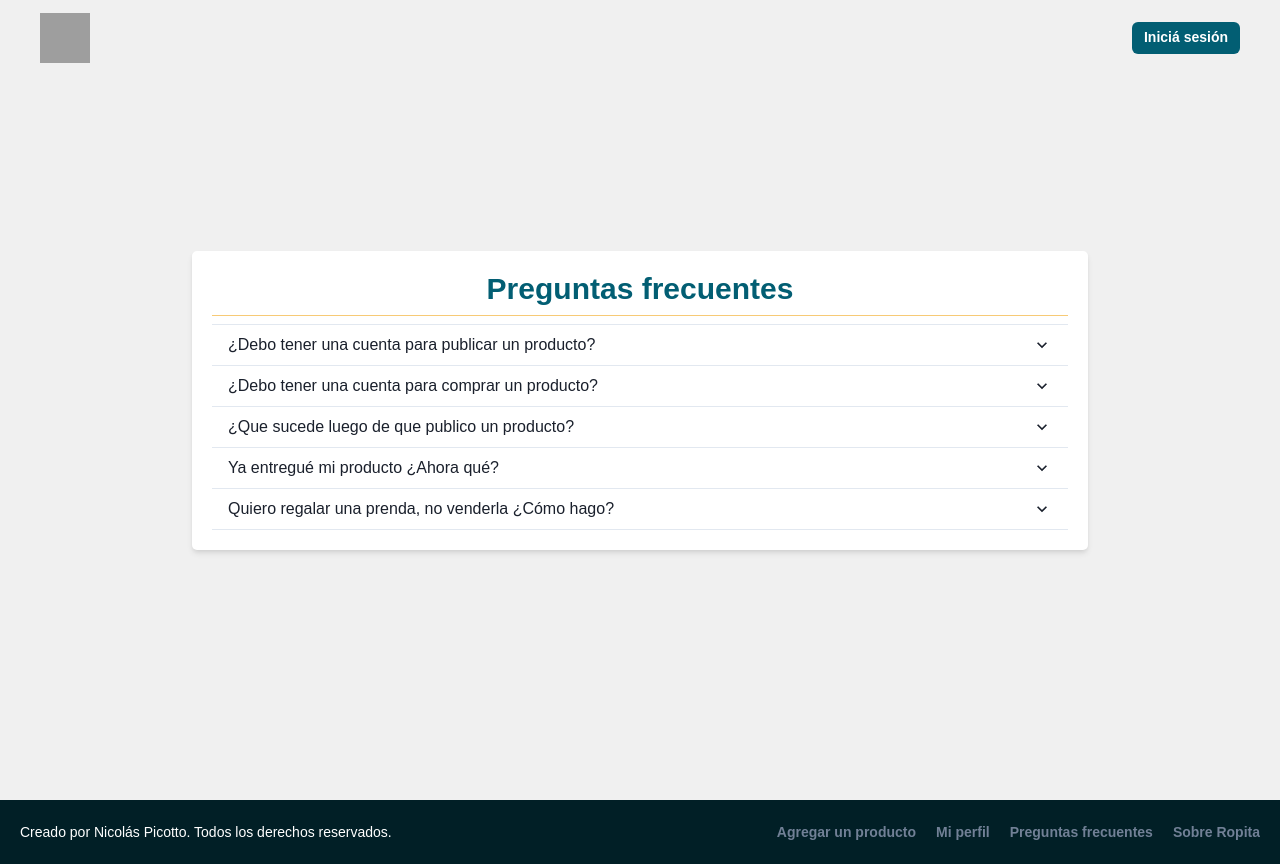
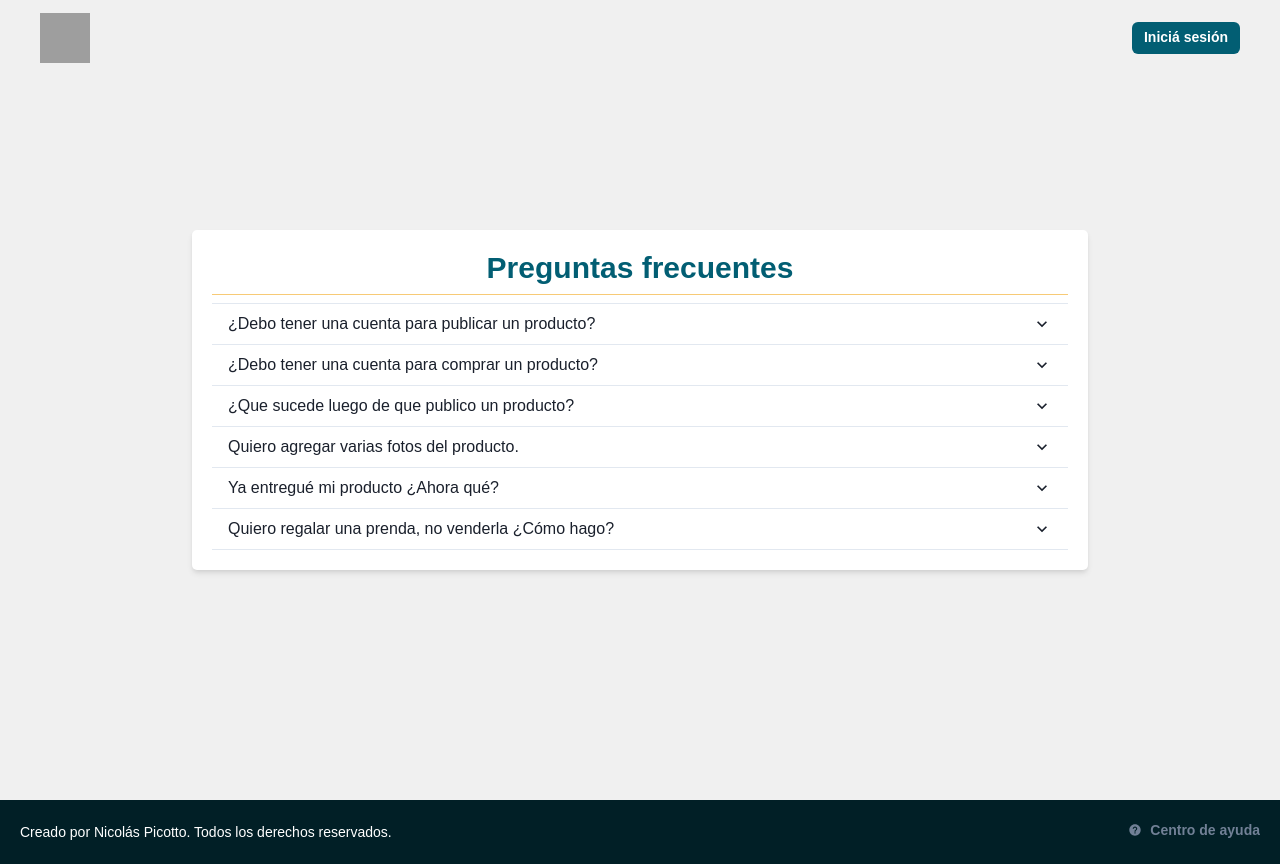
Before and after one commit to NicoPicotto/Ropita-Deheza, a React (Create React App) app: page /ayuda in a window 1280 px wide. Built offline with nearby package versions, Linux system fonts and the light colour scheme; no server answers; grey boxes are pictures that could not be loaded.

Commit message:
Scroll to top component

```diff
--- a/src/App.js
+++ b/src/App.js
@@ -12,12 +12,14 @@ import AgregarProductoView from './Views/AgregarProductoView';
 import ProductoView from './Views/ProductoView';
 import HelpView from './Views/HelpView';
 import Footer from './Components/Footer/Footer';
+import ScrolToTop from './Components/ScrollToTop/ScrollToTop';
 
 const App = () => {
 	return (
 		<ChakraProvider theme={theme}>
 			<ContextProvider>
 				<Router>
+					<ScrolToTop />
 					<Navbar />
 					<Routes>
 						<Route path='/' element={<HomeView />} />
@@ -26,7 +28,7 @@ const App = () => {
 						<Route path='/:id' element={<ProfileView />} />
 						<Route path='/nuevo' element={<AgregarProductoView />} />
 						<Route path='/producto/:id' element={<ProductoView />} />
-						<Route path="/ayuda" element={<HelpView />}/>
+						<Route path='/ayuda' element={<HelpView />} />
 					</Routes>
 					<Footer />
 				</Router>
--- a/src/Components/Footer/Footer.js
+++ b/src/Components/Footer/Footer.js
@@ -1,6 +1,7 @@
 import React from 'react';
 import { Stack, Text, Button, Link } from '@chakra-ui/react';
 import { Link as ReachLink } from 'react-router-dom';
+import {IoMdHelpCircle} from "react-icons/io"
 
 const Footer = () => {
 	return (
@@ -11,6 +12,7 @@ const Footer = () => {
 			align='center'
 			p={5}
 			direction='row'
+			bottom={0}
 		>
 			<Stack>
 				<Text fontSize='sm' color='white'>
@@ -20,24 +22,9 @@ const Footer = () => {
 				</Text>
 			</Stack>
 			<Stack direction='row' spacing={5}>
-				<Link as={ReachLink} to='/nuevo'>
-					<Button size='sm' variant='link'>
-						Agregar un producto
-					</Button>
-				</Link>
-				<Link as={ReachLink} to='/perfil'>
-					<Button size='sm' variant='link'>
-						Mi perfil
-					</Button>
-				</Link>
 				<Link as={ReachLink} to='/ayuda'>
-					<Button size='sm' variant='link'>
-						Preguntas frecuentes
-					</Button>
-				</Link>
-				<Link as={ReachLink} to='/nuevo'>
-					<Button size='sm' variant='link'>
-						Sobre Ropita
+					<Button size='sm' variant='link' leftIcon={<IoMdHelpCircle />}>
+						Centro de ayuda
 					</Button>
 				</Link>
 			</Stack>
--- a/src/Components/Help/HelpAccordion.js
+++ b/src/Components/Help/HelpAccordion.js
@@ -72,6 +72,17 @@ const HelpAccordion = () => {
 				<AccordionItem>
 					<AccordionButton _expanded={{ bg: 'cuarto', color: 'white' }}>
 						<Box as='span' flex='1' textAlign='left'>
+							Quiero agregar varias fotos del producto.
+						</Box>
+						<AccordionIcon />
+					</AccordionButton>
+					<AccordionPanel pb={4}>
+						Lamentablemente, por el momento, únicamente es posible subir 1 (una) imagen por producto. Estamos trabajando para mejorar esta funcionalidad.
+					</AccordionPanel>
+				</AccordionItem>
+				<AccordionItem>
+					<AccordionButton _expanded={{ bg: 'cuarto', color: 'white' }}>
+						<Box as='span' flex='1' textAlign='left'>
 							Ya entregué mi producto ¿Ahora qué?
 						</Box>
 						<AccordionIcon />
@@ -82,7 +93,7 @@ const HelpAccordion = () => {
 						disponible.
 					</AccordionPanel>
 				</AccordionItem>
-                <AccordionItem>
+				<AccordionItem>
 					<AccordionButton _expanded={{ bg: 'cuarto', color: 'white' }}>
 						<Box as='span' flex='1' textAlign='left'>
 							Quiero regalar una prenda, no venderla ¿Cómo hago?
@@ -90,7 +101,8 @@ const HelpAccordion = () => {
 						<AccordionIcon />
 					</AccordionButton>
 					<AccordionPanel pb={4}>
-						Publicás el producto con normalidad desde la sección "Agregar", pero a la hora de indicar el precio colocás "0" (cero).
+						Publicás el producto con normalidad desde la sección "Agregar", pero
+						a la hora de indicar el precio colocás "0" (cero).
 					</AccordionPanel>
 				</AccordionItem>
 			</Accordion>
--- a/src/Components/NuevoProducto/NuevoProducto.js
+++ b/src/Components/NuevoProducto/NuevoProducto.js
@@ -153,14 +153,16 @@ const NuevoProducto = () => {
 									setImageUpload(e.target.files[0]);
 								}}
 							/>
-							<Button
+							{imageUpload && <Button
 								w='100%'
 								onClick={uploadImage}
-								bgColor='cuarto'
+								bgColor='segundo'
 								color='white'
+								_hover={{ bgColor: 'cuarto' }}
 							>
 								Cargar imagen
-							</Button>
+							</Button>}
+
 						</Stack>
 					)}
 				</Stack>
@@ -232,7 +234,9 @@ const NuevoProducto = () => {
 								type='submit'
 								color='white'
 								_hover={{ bgColor: 'cuarto' }}
+								loadingText="Publicando..."
 							>
+
 								Publicar producto
 							</Button>
 						</Tooltip>
--- a/src/Components/Productos/DetallesAdentro.js
+++ b/src/Components/Productos/DetallesAdentro.js
@@ -57,6 +57,7 @@ const DetallesAdentro = ({
 							textOverflow='ellipsis'
 							overflow='hidden'
 							noOfLines={2}
+							textTransform="capitalize"
 						>
 							{titulo}
 						</Heading>
@@ -68,7 +69,7 @@ const DetallesAdentro = ({
 						<Heading color='segundo' size='lg'>
 							$ {precio}
 						</Heading>
-						<Heading color='cuarto' size='md'>
+						<Heading color='cuarto' size='md' textTransform="uppercase">
 							Talle {talle}
 						</Heading>
 					</Stack>
--- a/src/Components/Productos/Producto.js
+++ b/src/Components/Productos/Producto.js
@@ -50,6 +50,7 @@ const Producto = ({
 						textOverflow='ellipsis'
 						overflow='hidden'
 						noOfLines={1}
+						textTransform="capitalize"
 					>
 						{titulo}
 					</Heading>
@@ -62,7 +63,7 @@ const Producto = ({
 						<Text color='segundo' as='b' fontSize='2xl'>
 							$ {precio}
 						</Text>
-						<Text color='cuarto' as='b'>
+						<Text color='cuarto' as='b' textTransform="uppercase">
 							Talle: {talle}
 						</Text>
 					</Stack>
--- /dev/null
+++ b/src/Components/ScrollToTop/ScrollToTop.js
@@ -0,0 +1,14 @@
+import { useEffect } from 'react';
+import { useLocation } from 'react-router-dom';
+
+const ScrolToTop = () => {
+	const { pathname } = useLocation();
+
+	useEffect(() => {
+		window.scrollTo(0, 0);
+	}, [pathname]);
+
+	return null;
+};
+
+export default ScrolToTop;
--- a/src/Views/HomeView.js
+++ b/src/Views/HomeView.js
@@ -1,6 +1,6 @@
 import React, { useEffect, useState } from 'react';
-import { collection, query, onSnapshot } from 'firebase/firestore';
-import { Stack, Spinner } from '@chakra-ui/react';
+import { collection, query, onSnapshot, orderBy } from 'firebase/firestore';
+import { Stack, Spinner, Grid } from '@chakra-ui/react';
 import { firestore } from '../firebase';
 import Producto from '../Components/Productos/Producto';
 import HomeLanding from '../Components/HomeLanding/HomeLanding';
@@ -11,7 +11,7 @@ const HomeView = () => {
 
 	useEffect(() => {
 		setLoading(true);
-		const q = query(collection(firestore, 'productos'));
+		const q = query(collection(firestore, 'productos'), orderBy('fecha', 'desc'));
 		const unsub = onSnapshot(q, (querySnapshot) => {
 			let mjesArray = [];
 			querySnapshot.forEach((doc) => {
@@ -28,7 +28,10 @@ const HomeView = () => {
 		<Stack bgColor='fondo' align='center' p={5} w='100vw'>
 			<HomeLanding />
 
-			<Stack w="5xl" direction="row" flexWrap="wrap" spacing={5} id="vistaProductos">
+			<Grid
+				templateColumns='repeat(3, 1fr)' gap={5}
+				id='vistaProductos'
+			>
 				{productos.map((prod) => (
 					<Producto
 						key={prod.id}
@@ -45,7 +48,7 @@ const HomeView = () => {
 						nombre={prod.nombre}
 					/>
 				))}
-			</Stack>
+			</Grid>
 			{loading && <Spinner size='lg' margin={5} color='cuarto' />}
 		</Stack>
 	);
```
